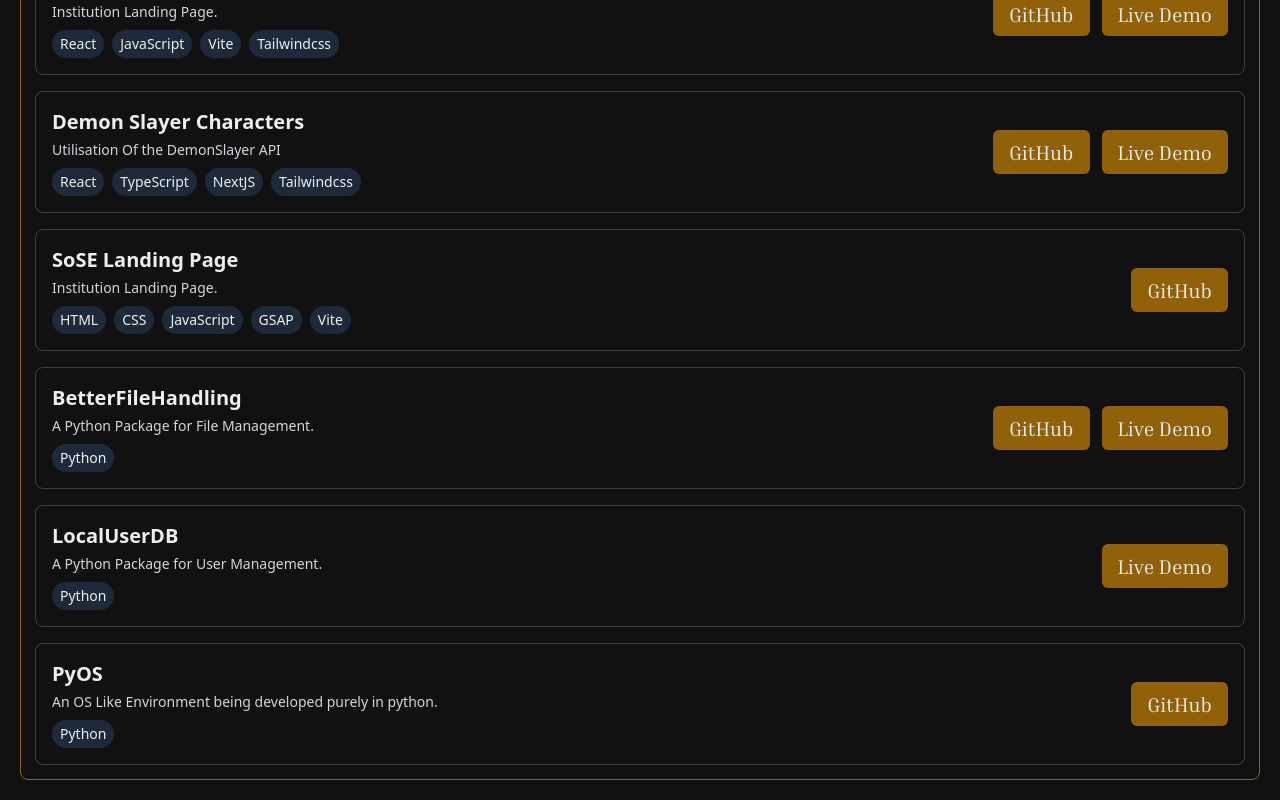
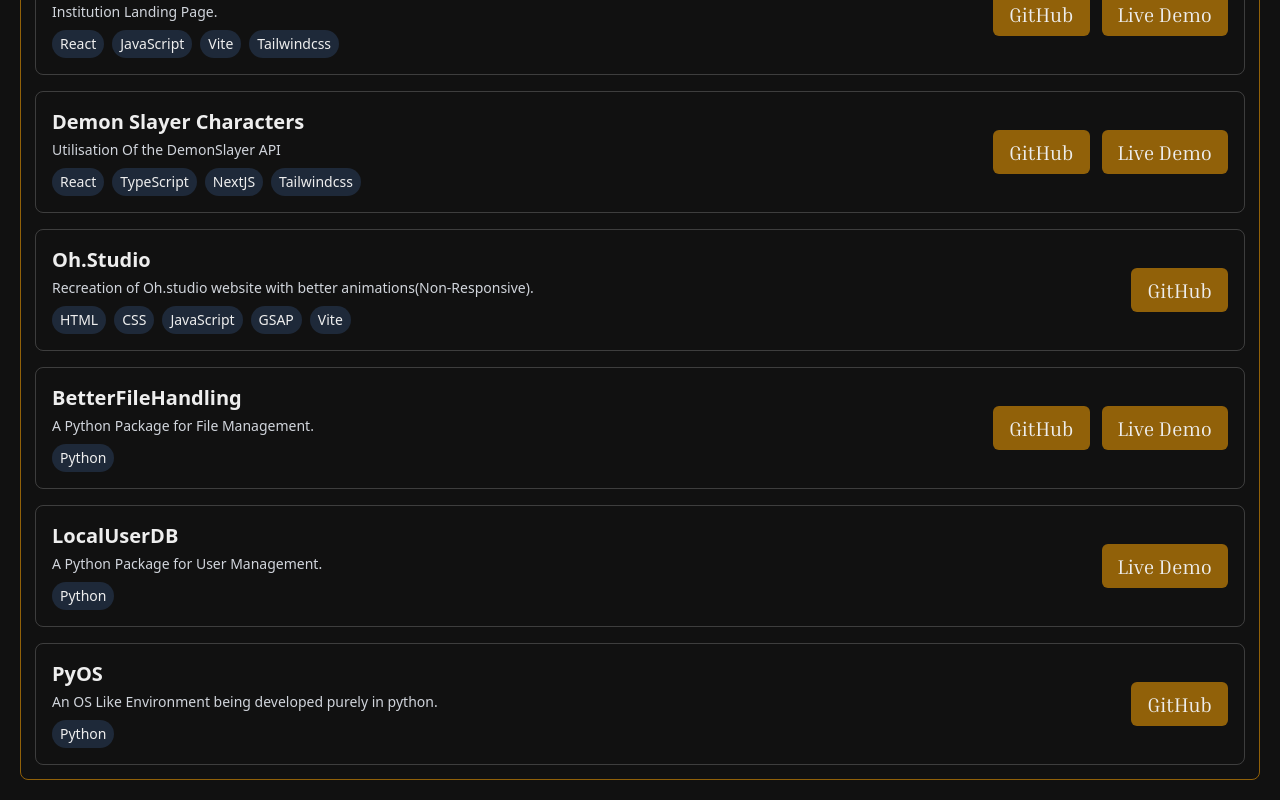
Before and after one commit to akshprooo/portfolio, a React (Vite) app: page / in a window 1280 px wide. Shown: the part 1411-2211 px from the top of the page. Built offline with nearby package versions, Linux system fonts and the light colour scheme.

Commit message:
Update Project.js

```diff
--- a/src/data/Project.js
+++ b/src/data/Project.js
@@ -3,7 +3,7 @@ const ProjectsData = [
     {name: 'Docs App', description: 'Very Simple Docs App with React and Framer Motion.', github:'https://github.com/akshprooo/DocsApp', live:'https://docs-app-orpin-tau.vercel.app/', techStack: ['React', 'JavaScript', 'Vite', 'Tailwindcss'], markup: './images/docsapp.png'},
     {name: 'SoSE Landing Page', description: 'Institution Landing Page.', github:'https://github.com/akshprooo/sose', live:'https://sose-cyan.vercel.app/', techStack: ['React', 'JavaScript', 'Vite', 'Tailwindcss'], markup: './images/sose.png'},
     {name: 'Demon Slayer Characters', description: 'Utilisation Of the DemonSlayer API', github:'https://github.com/akshprooo/demon_slayer-characters/', live:'https://demonslayer-kappa.vercel.app/', techStack: ['React', 'TypeScript', 'NextJS', 'Tailwindcss'], markup: './images/demonslayer.png'},
-    {name: 'SoSE Landing Page', description: 'Institution Landing Page.', github:'https://github.com/akshprooo/oh.studio', techStack: ['HTML','CSS','JavaScript','GSAP', 'Vite']},
+    {name: 'Oh.Studio', description: 'Recreation of Oh.studio website with better animations(Non-Responsive).', github:'https://github.com/akshprooo/oh.studio', techStack: ['HTML','CSS','JavaScript','GSAP', 'Vite']},
     {name: 'BetterFileHandling', description: 'A Python Package for File Management.', github:'https://github.com/akshprooo/BetterFileHandling', live:'https://pypi.org/project/BetterFileHandling/', techStack: ['Python'], markup: './images/betterfilehandling.png'},
     {name: 'LocalUserDB', description: 'A Python Package for User Management.', live:'https://pypi.org/project/LocalUserDB/', techStack: ['Python'], markup: './images/localuserdb.jpeg'},
     {name: 'PyOS', description: 'An OS Like Environment being developed purely in python.', techStack: ['Python'], github:'https://github.com/akshprooo/PyOS'},
```
